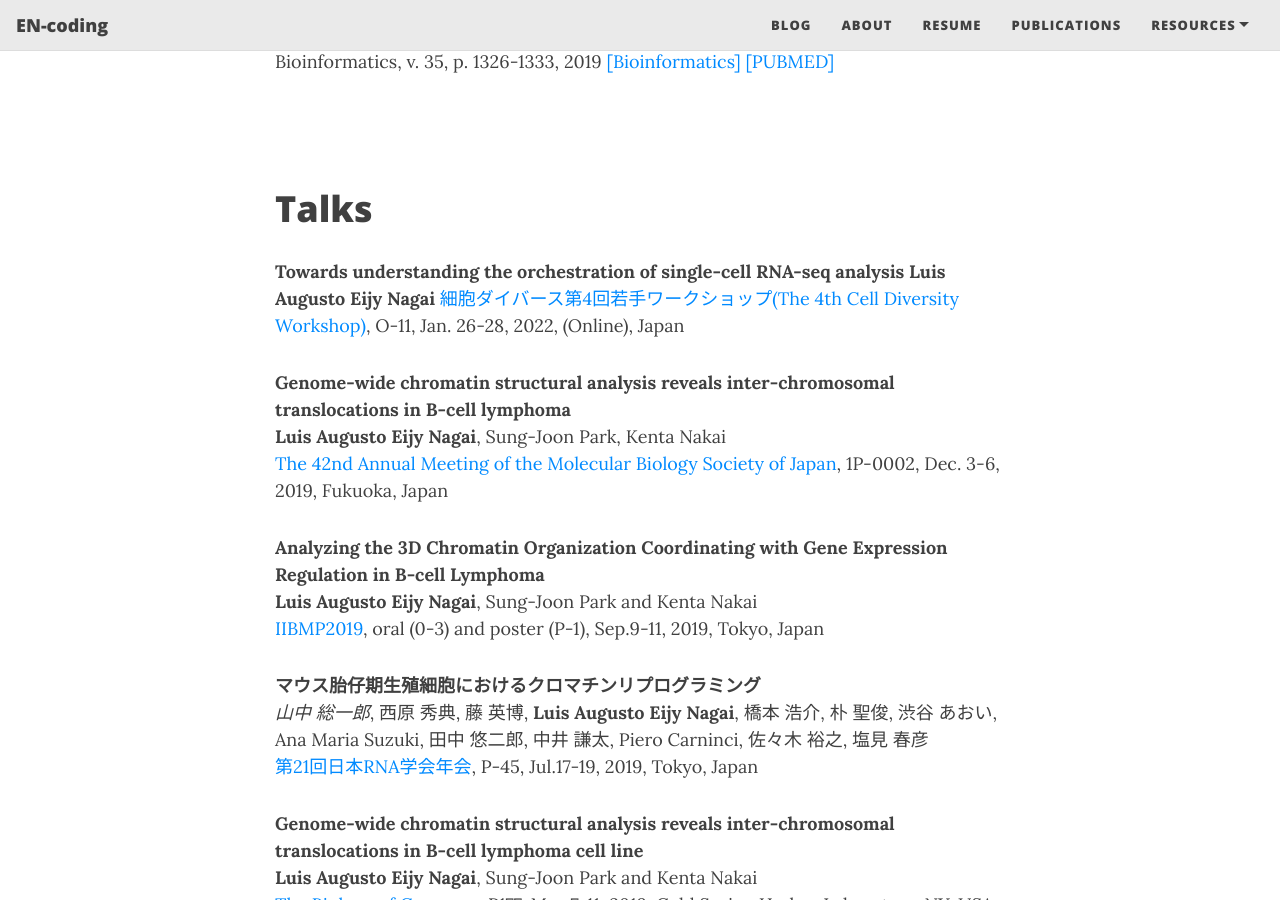
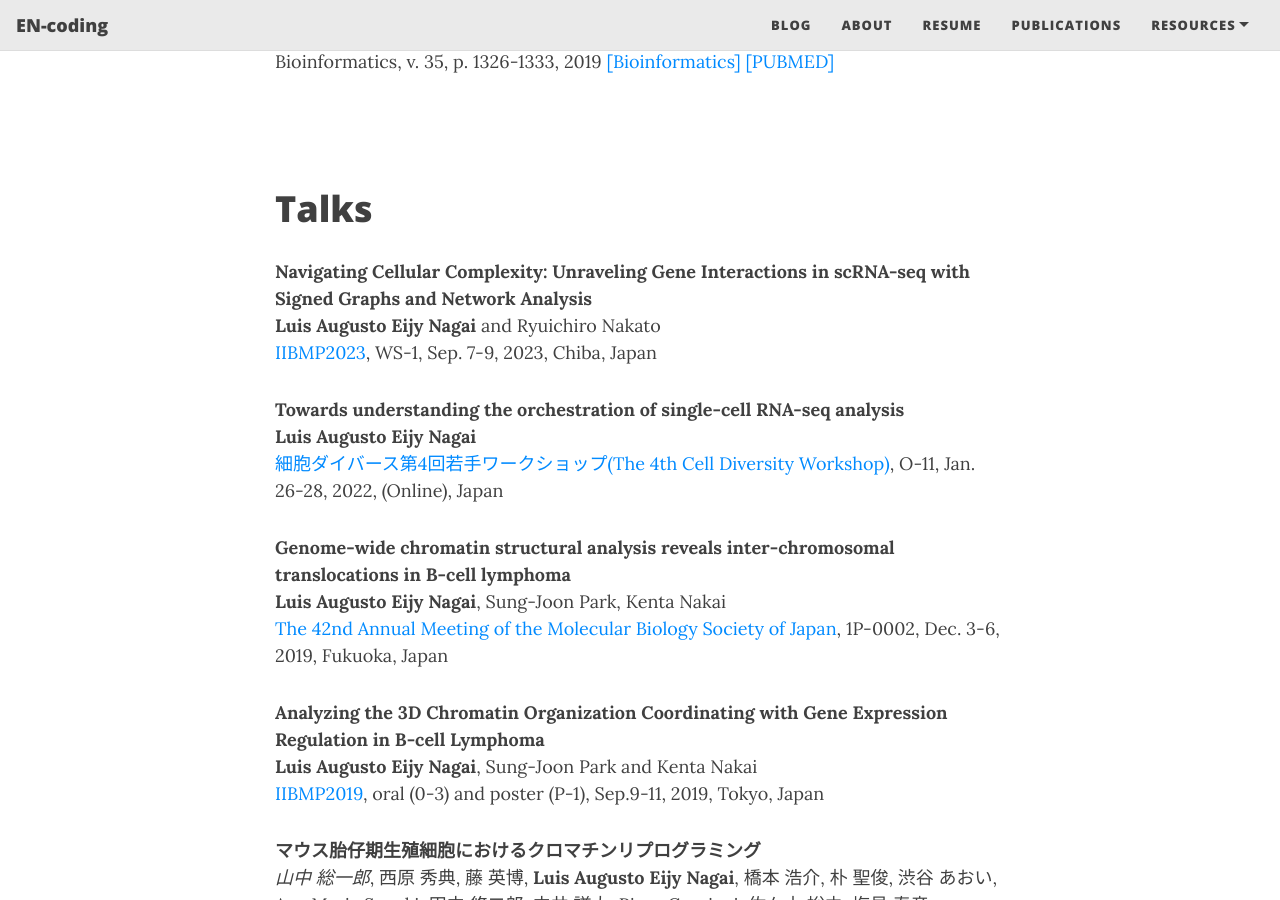
Before and after one commit to en-coding/en-coding.github.io, a Jekyll site: the page built from publications.md, in a window 1280 px wide and 900 px high, scrolled down 1140 px. Built offline with Jekyll 4.4.1, drawn with Linux system fonts in a browser that asks for light colours; nearby versions of some CDN libraries.

Commit message:
include talk

```diff
--- a/publications.md
+++ b/publications.md
@@ -37,6 +37,9 @@
 <br>
 
 # Talks
+**Navigating Cellular Complexity: Unraveling Gene Interactions in scRNA-seq with Signed Graphs and Network Analysis**
+**Luis Augusto Eijy Nagai** and Ryuichiro Nakato
+[IIBMP2023](https://smartconf.jp/content/iibmp2023/workshop), WS-1, Sep. 7-9, 2023, Chiba, Japan
 
 **Towards understanding the orchestration of single-cell RNA-seq analysis**
 **Luis Augusto Eijy Nagai**
```
